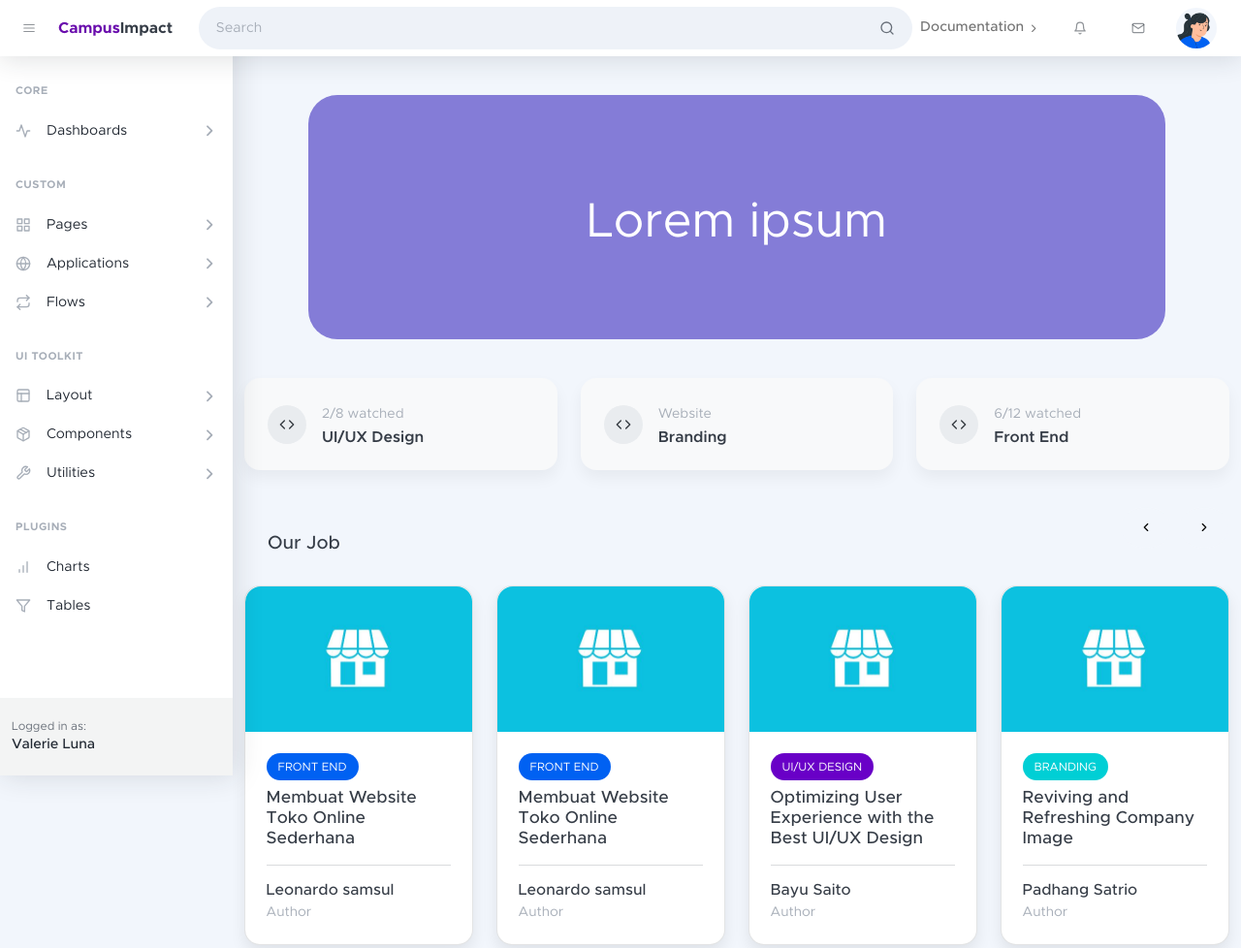
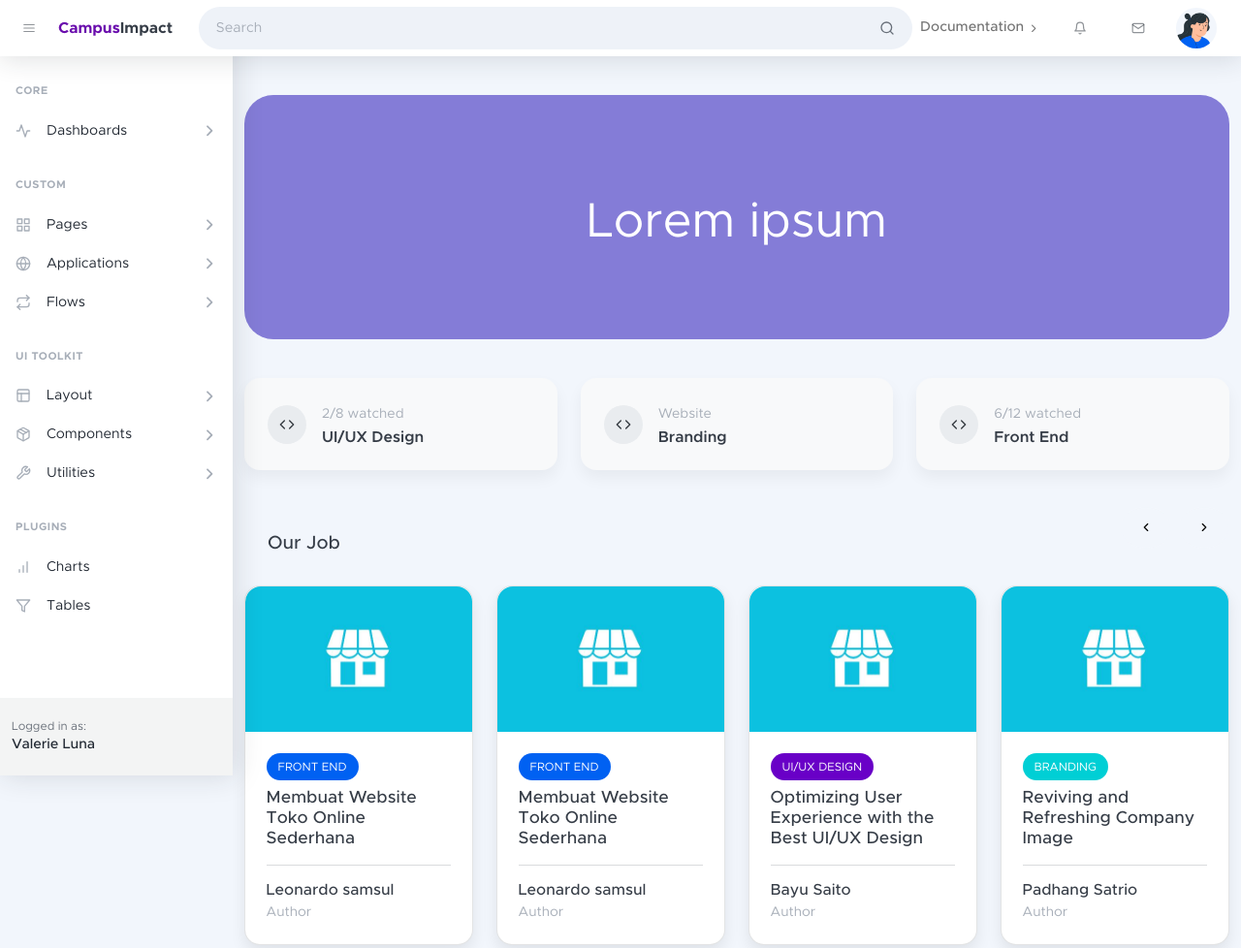
Before and after one commit to fadhilhusein/lomba_uin, a website: page app/index.html in a window 1280 px wide. Shown: the top 978 px of the page at 97% size. Drawn offline with nearby package versions, Linux system fonts and the light colour scheme; no server answers.

Commit message:
Update index.html
- Fix card size
- Fix Banner size

```diff
--- a/app/index.html
+++ b/app/index.html
@@ -600,8 +600,8 @@
             <main>
                 <!--card ads -daffa -->
 
-                <div class="d-flex justify-content-center">
-                    <div class="card-daffa mt-5 w-85-custom">
+                <div class="container d-flex">
+                    <div class="card-daffa mt-5 w-100">
                         <div class="card-body-daffa d-flex justify-content-center align-items-center">
                             <p class="card-text-daffa text-white ">Lorem ipsum</p>
                         </div>
@@ -611,7 +611,6 @@
                 <!-- anakan card-->
                 <div class="container mt-5">
                     <div class="row">
-
                         <div class="col-sm-4">
                             <div class="card course-card">
                                 <div class="card-body course-card-body d-flex align-items-center">
@@ -659,7 +658,7 @@
 
                 <!-- scroll card daffa-->
 
-                <div class="container-fluid py-4">
+                <div class="container py-4">
                     <div class="d-flex justify-content-between align-items-center mb-4">
                         <h4 class="fw-bold ms-4 mt-5">Our Job</h4>
                         <div class="d-flex">
```
